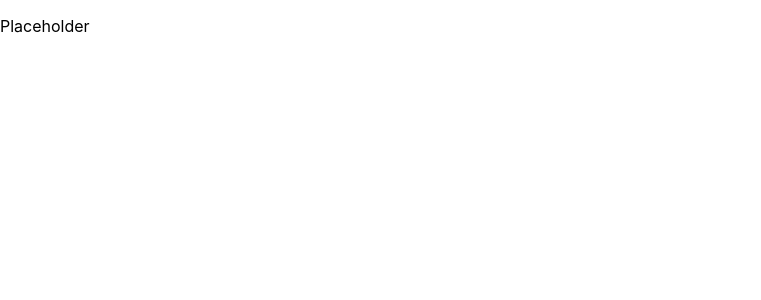
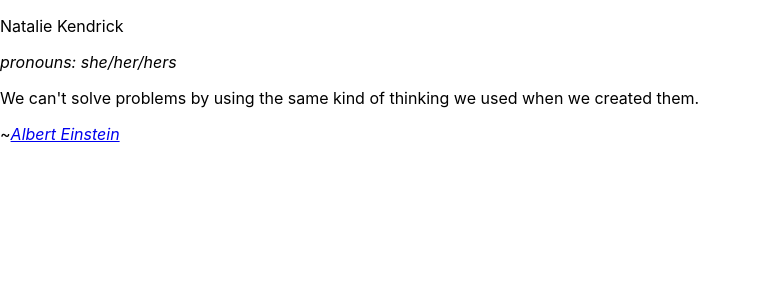
Before and after one commit to listenToRipley/nataliekendrick, a React (Create React App) app: page /about in a window 1280 px wide. Shown: the top 300 px of the page, without its empty margins (0-761 px from the left). Built offline with nearby package versions, Linux system fonts and the light colour scheme.

Commit message:
updated with starting quote

```diff
--- a/src/Components/About.tsx
+++ b/src/Components/About.tsx
@@ -9,7 +9,7 @@ import quotes from "../info/history/quotes.json";
 
 interface Quote {
   id: number;
-  quote: string;
+  quote : string;
   author: string;
   source?:{
     type: string;
@@ -18,32 +18,44 @@ interface Quote {
   bio: string;
 };
 
-// interface Intro {
-//   name: string;
-//   quote: Quote;
-//   pronouns: string;
-// };
-
 const About = (): JSX.Element => {
   const [quote, setQuote] = useState<Quote | undefined>(undefined)
 
   const findQuote = () : number => {
     const quotesLen = Object.keys(quotes).length
     let quoteId: number = Math.floor(Math.random() * quotesLen);
+    console.log(quoteId)
     return quoteId
   };
 
+  const id: number = findQuote();
+
   useEffect(() => {
-    const id: number = findQuote()
     const newQuote: Quote = quotes[id]
     return setQuote(newQuote)
-  }, [])
+  }, []);
 
   console.log(quote)
 
+  const createQuote = () => {
+    if (quote !== undefined) {
+      return (
+        <div className="quote">
+        <p>{quote?.quote}</p> <span>~</span><a href={quote.bio}><em>{quote.author}</em></a>
+        {quote.source ? <div><strong>{quote.source.title}</strong>/<p>{quote.source.type}</p></div> : <br/>}
+      </div>
+      );
+    };
+  };
+
+
   return (
     <div>
-      <p>Placeholder</p>
+      <p className="name">Natalie Kendrick</p>
+      <div className="pronouns">
+        <em>pronouns: she/her/hers</em>
+        {createQuote()}
+      </div>
     </div>
   )
 };
```
